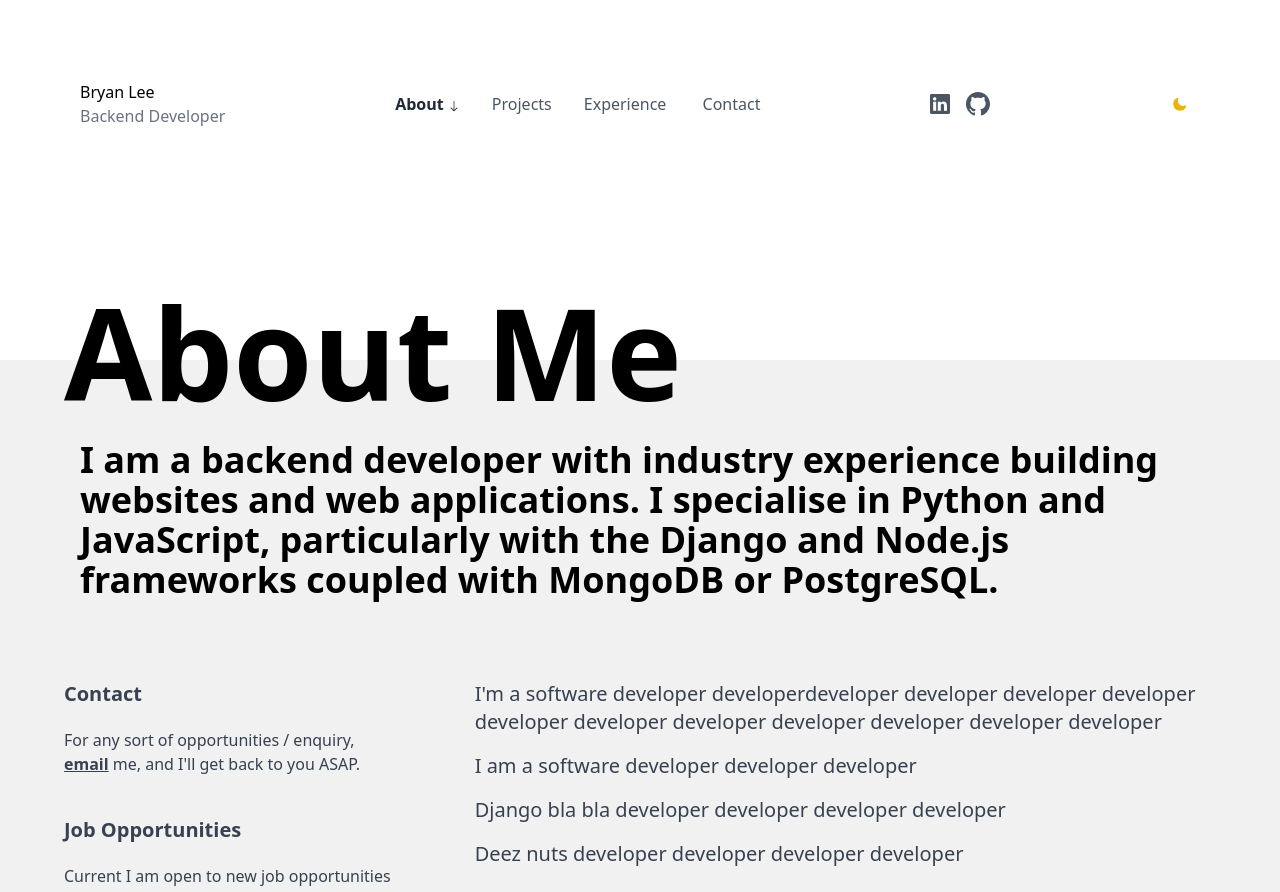
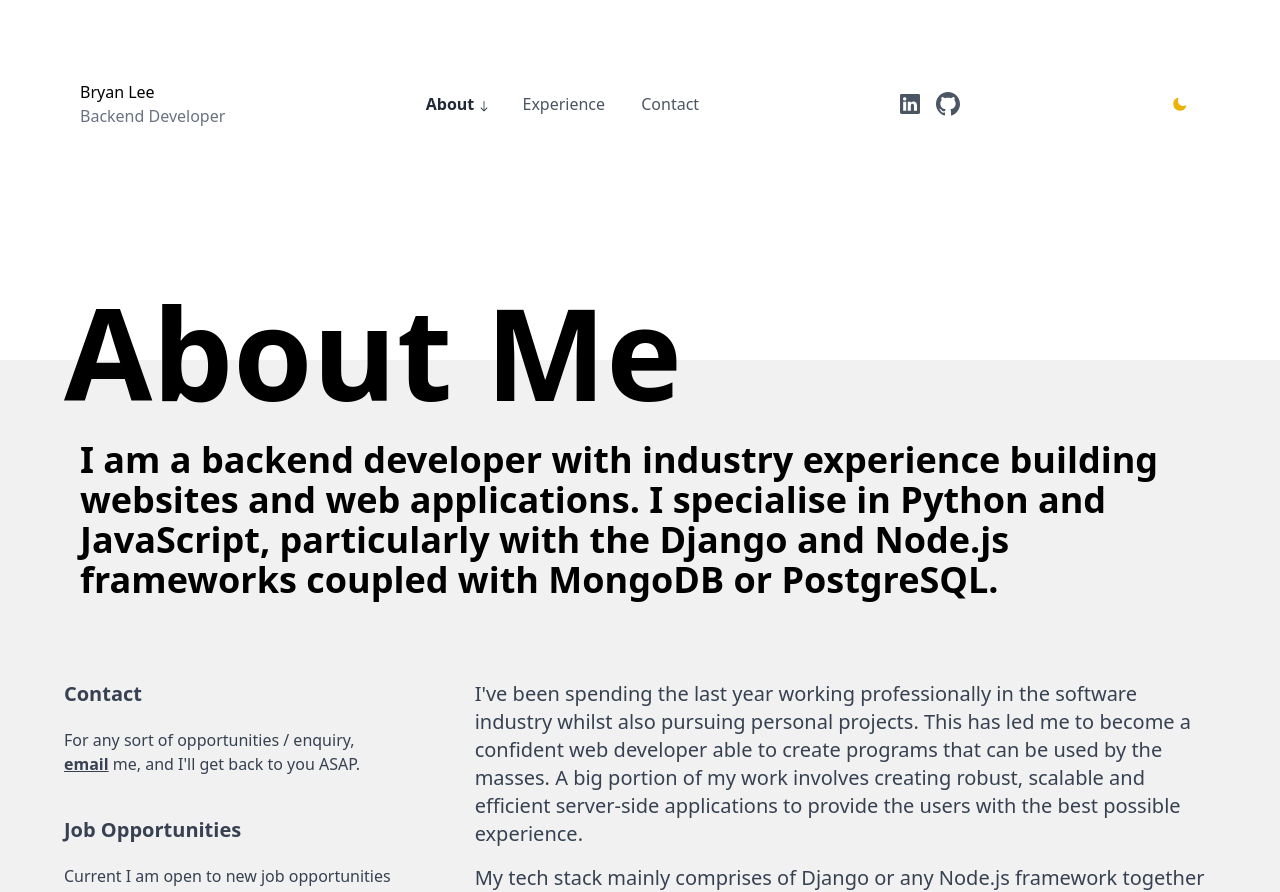
Before and after one commit to LihingMan/portfolio-nextjs, a Next.js app: page /about in a window 1280 px wide. Shown: the top 892 px of the page. Built offline with nearby package versions, Linux system fonts and the light colour scheme.

Commit message:
Modified pages

```diff
--- a/components/AboutMe.tsx
+++ b/components/AboutMe.tsx
@@ -55,9 +55,6 @@ const AboutMe: FunctionComponent = () => {
 
           <div className="col-span-1 md:col-span-2">
             {/* Description area */}
-            <p className="text-xl text-gray-700 mb-4 dark:text-gray-300">
-              {userData.about.title}
-            </p>
             <p className="text-xl text-gray-700 mb-4 dark:text-gray-300">
               {userData.about.description[0]}
             </p>
--- a/components/Hero.tsx
+++ b/components/Hero.tsx
@@ -7,13 +7,13 @@ const Hero: FunctionComponent = () => {
       {/* Text div */}
       <div className="w-full mx-auto text-center md:text-left md:w-1/2 lg:p-20">
         <h1 className="text-4xl md:text-9xl font-bold text-gray-700 dark:text-gray-200">
-          Deez.
+          Developer.
         </h1>
         <h1 className="text-4xl md:text-9xl font-bold text-gray-700 dark:text-gray-200 my-2">
-          Deez.
+          Brewer.
         </h1>
         <h1 className="text-4xl md:text-9xl font-bold text-gray-700 dark:text-gray-200 my-2">
-          Deez.
+          Gamer.
         </h1>
       </div>
 
--- a/components/Navbar.tsx
+++ b/components/Navbar.tsx
@@ -38,32 +38,6 @@ const Navbar: FunctionComponent = () => {
             >
               About{" "}
               {router.asPath === "/about" && (
-                <svg
-                  xmlns="http://www.w3.org/2000/svg"
-                  width="16"
-                  height="16"
-                  fill="currentColor"
-                  className="bi bi-arrow-down inline-block h-3 w-3"
-                  viewBox="0 0 16 16"
-                >
-                  <path
-                    fillRule="evenodd"
-                    d="M8 1a.5.5 0 0 1 .5.5v11.793l3.146-3.147a.5.5 0 0 1 .708.708l-4 4a.5.5 0 0 1-.708 0l-4-4a.5.5 0 0 1 .708-.708L7.5 13.293V1.5A.5.5 0 0 1 8 1z"
-                  />
-                </svg>
-              )}
-            </a>
-          </Link>
-          <Link href="/projects">
-            <a
-              className={`text-base  ${
-                router.asPath === "/projects"
-                  ? "text-gray-800 font-bold dark:text-gray-400"
-                  : "text-gray-600 dark:text-black-300 font-normal "
-              }`}
-            >
-              Projects
-              {router.asPath === "/projects" && (
                 <svg
                   xmlns="http://www.w3.org/2000/svg"
                   width="16"
--- a/components/SelectedProjects.tsx
+++ b/components/SelectedProjects.tsx
@@ -8,11 +8,11 @@ const SelectedProjects: FunctionComponent = () => {
       <div className="max-w-6xl mx-auto">
         <header className="flex flex-col md:flex-row justify-between items-center pt-40 mx-10 md:my-20 lg:my-0">
           <h1 className="pb-10 text-6xl lg:text-9xl max-w-lg font-bold text-gray-500 my-20 md:my-0 md:text-white dark:text-gray-600 text-center">
-            Selected Projects
+            Projects
           </h1>
           {/* View All button */}
-          <Link href="/projects">
-            <a className="hidden md:flex mb-20 md:mb-0 px-8 py-4 rounded-md bg-white shadow-lg text-xl font-semibold flex flex-row space-x-4 items-center dark:text-gray-700">
+          <Link href="https://github.com/LihingMan">
+            <a className="md:flex mb-20 md:mb-0 px-8 py-4 rounded-md bg-white shadow-lg text-xl font-semibold flex flex-row space-x-4 items-center dark:text-gray-700">
               <svg
                 xmlns="http://www.w3.org/2000/svg"
                 width="16"
@@ -33,6 +33,7 @@ const SelectedProjects: FunctionComponent = () => {
           </Link>
         </header>
         {/* Project Card */}
+        {/* Ezbo */}
         <a href="https://github.com/LihingMan/cube-configurator">
           <div className="bg-gray-900 dark:bg-[#000000] relative overflow-hidden">
             <h1 className="pl-5 pt-5 text-gray-50 font-bold px-2">
@@ -46,6 +47,20 @@ const SelectedProjects: FunctionComponent = () => {
             <h1 className="left-10 text-gray-400 text-lg pl-5 pb-5">01</h1>
           </div>
         </a>
+        {/* IC Reader */}
+        <a href="https://github.com/LihingMan/websocket_ic_reader">
+          <div className="bg-gray-900 dark:bg-[#000000] relative overflow-hidden mt-10">
+            <h1 className="pl-5 pt-5 text-gray-50 font-bold px-2">
+              Websocket IC Reader
+            </h1>
+            <img
+              src={userData.ic_reader}
+              alt="web"
+              className="transform hover:scale-125 transition duration-2000 ease-out mx-auto w-1/4 pt-5 pb-5"
+            />
+            <h1 className="left-10 text-gray-400 text-lg pl-5 pb-5">02</h1>
+          </div>
+        </a>
       </div>
     </div>
   );
--- a/constants/data.js
+++ b/constants/data.js
@@ -5,6 +5,7 @@ const userData = {
   heroImgUrl: "/heroImg.png",
   egg: "/egg.jpg",
   ezbo: "/ezbo.png",
+  ic_reader: "/smart_card.png",
   email: "bryanleee134@gmail.com",
   phone: "+60 109487520",
   address: "Selangor, Malaysia",
@@ -16,12 +17,10 @@ const userData = {
   },
   about: {
     main: "I am a backend developer with industry experience building websites and web applications. I specialise in Python and JavaScript, particularly with the Django and Node.js frameworks coupled with MongoDB or PostgreSQL.",
-    title:
-      "I'm a software developer developerdeveloper developer developer developer developer developer developer developer developer developer developer",
     description: [
-      "I am a software developer developer developer",
-      "Django bla bla developer developer developer developer",
-      "Deez nuts developer developer developer developer",
+      "I've been spending the last year working professionally in the software industry whilst also pursuing personal projects. This has led me to become a confident web developer able to create programs that can be used by the masses. A big portion of my work involves creating robust, scalable and efficient server-side applications to provide the users with the best possible experience.",
+      "My tech stack mainly comprises of Django or any Node.js framework together with PostgreSQL for relational databases or MongoDB for non-relational databases.",
+      "In my free time, I make brewing Sabahan rice wine my hobby (which hopefully becomes a future venture).",
     ],
   },
   experience: [
--- a/pages/projects.tsx
+++ /dev/null
@@ -1,12 +0,0 @@
-import React from "react";
-import ContainerBlock from "../components/ContainerBlock";
-
-const projects = () => {
-  return (
-    <ContainerBlock>
-      <div>Projects</div>
-    </ContainerBlock>
-  );
-};
-
-export default projects;
```
Also changed, not shown: public/smart_card.png (added).
